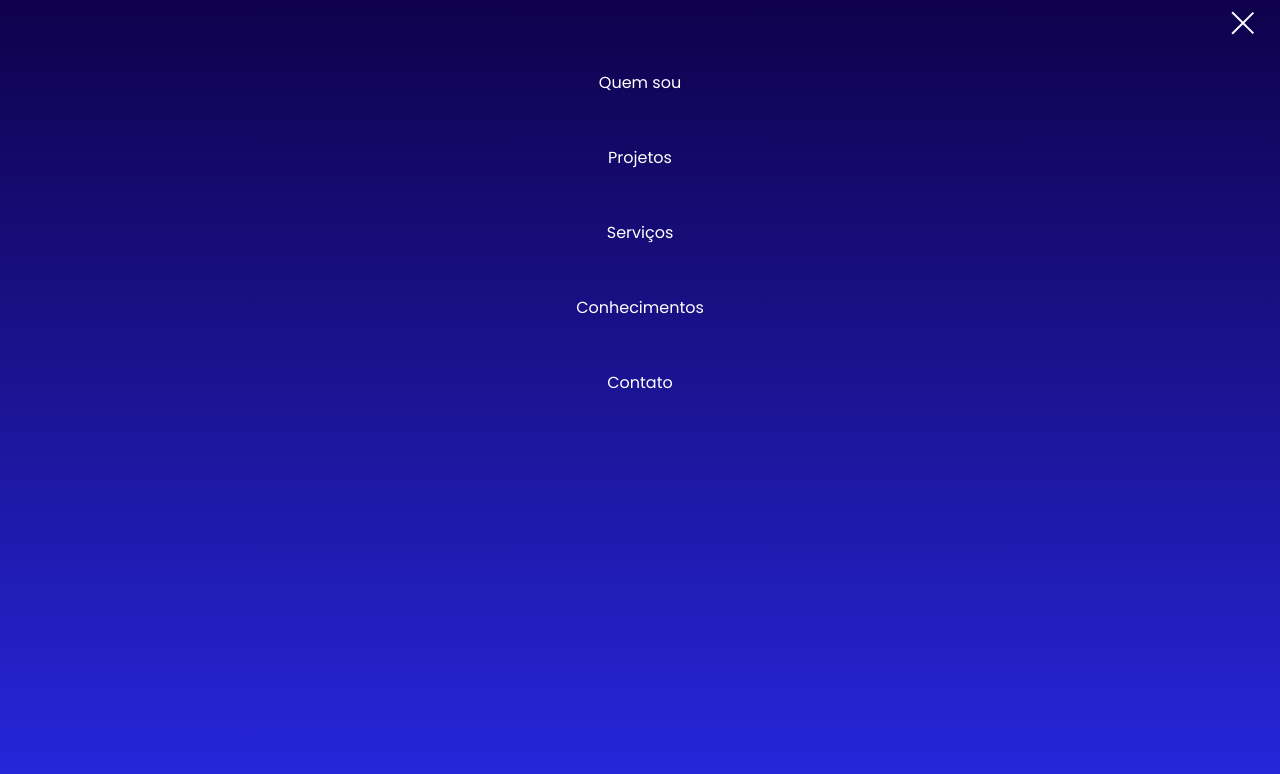
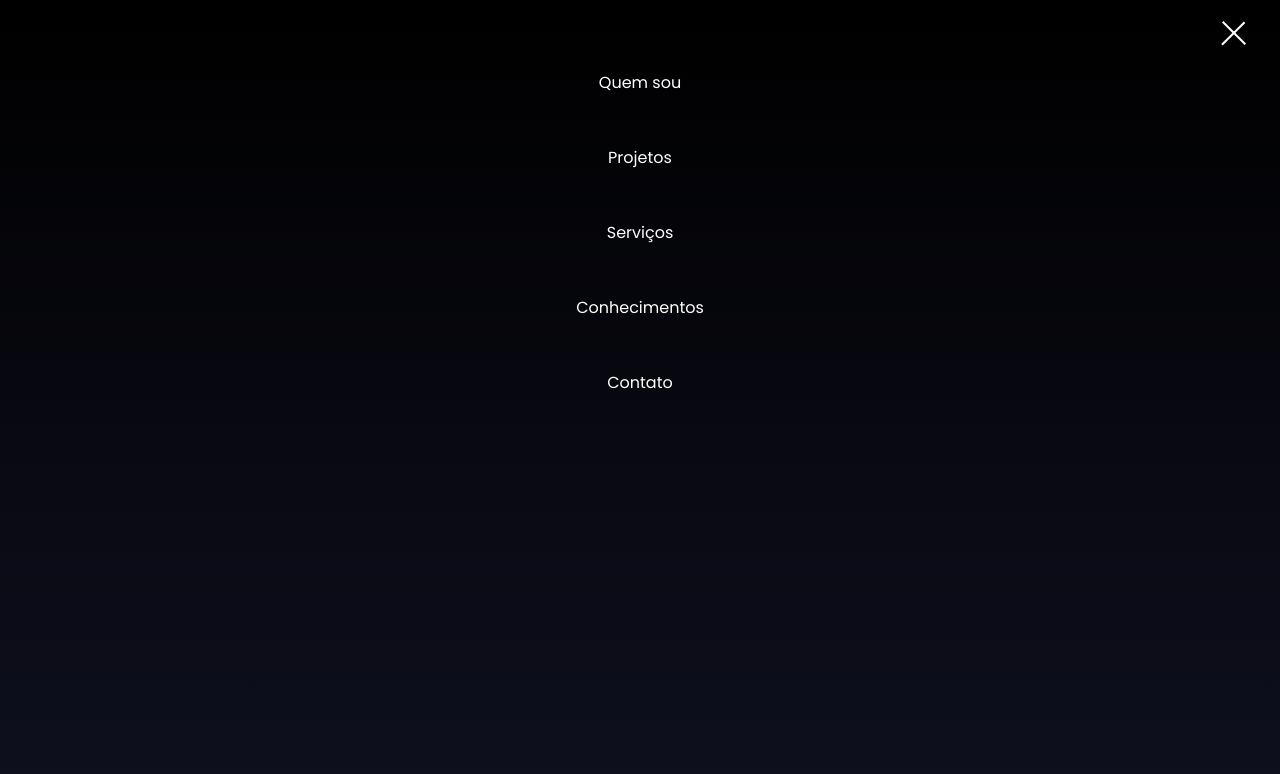
Before and after one commit to victorparanhosdev/projeto-portfolio, a plain HTML site: page index.html in a window 1280 px wide. Both pictures are taken after a click on the element 1235 px from the left and 22 px from the top of the page. Drawn offline with Linux system fonts and the light colour scheme.

Commit message:
Update estilo.css

```diff
--- a/estilo.css
+++ b/estilo.css
@@ -11,7 +11,7 @@ body{
 
     font-size: 1.6rem;
     font-family: 'Poppins', sans-serif;
-    background: linear-gradient(180deg, rgb(59, 59, 59), rgb(83, 25, 25));
+    background: linear-gradient(180deg, black, rgb(15, 16, 31));
     height: 100vh;
 }
 
@@ -39,14 +39,17 @@ a {
 
 .menu-hamburguer {
    cursor: pointer;
-   width: 3rem;
-
+   width: 3.2rem;
+}
+.one {
+    margin-top: 0.8rem;
 }
 .one, .two, .three {
     height: 0.2rem;
     width: 100%;
     background-color: black;
-    margin: 0.6rem auto;
+    margin-bottom: 0.8rem;
+    transition: transform 0.4s;
 }
 
 .menu-mobile.show .menu-hamburguer .two{
@@ -54,11 +57,11 @@ a {
 
 }
 .menu-mobile.show .menu-hamburguer .one{
-    transform: rotate(45deg) translate(11px, 0px);
+    transform: rotate(-45deg) translate(-15px, 14px);
     background-color: white;
 }
 .menu-mobile.show .menu-hamburguer .three{
-    transform: rotate(-45deg) translate(11px, 0px);
+    transform: rotate(45deg) translate(0px, 0px);
     background-color: white;
 
 
@@ -71,7 +74,7 @@ a {
 .menu-mobile.show .menu-toggle {
     display: block;
     position: fixed;
-    background: linear-gradient(0deg, rgb(39, 39, 223), rgb(15, 1, 75));
+    background: linear-gradient(0deg, rgb(15, 16, 31), black);
     top: 0;
     left: 0;
     height: 100vh;
@@ -102,7 +105,7 @@ a {
     bottom: 0;
     height: 2px;
     width: 0%;
-    border-bottom: 2px solid yellow;
+    background-color:yellow;
     transition: width 0.4s;
 }
 .menu-mobile.show .menu-toggle ul li a:hover::after {
```
